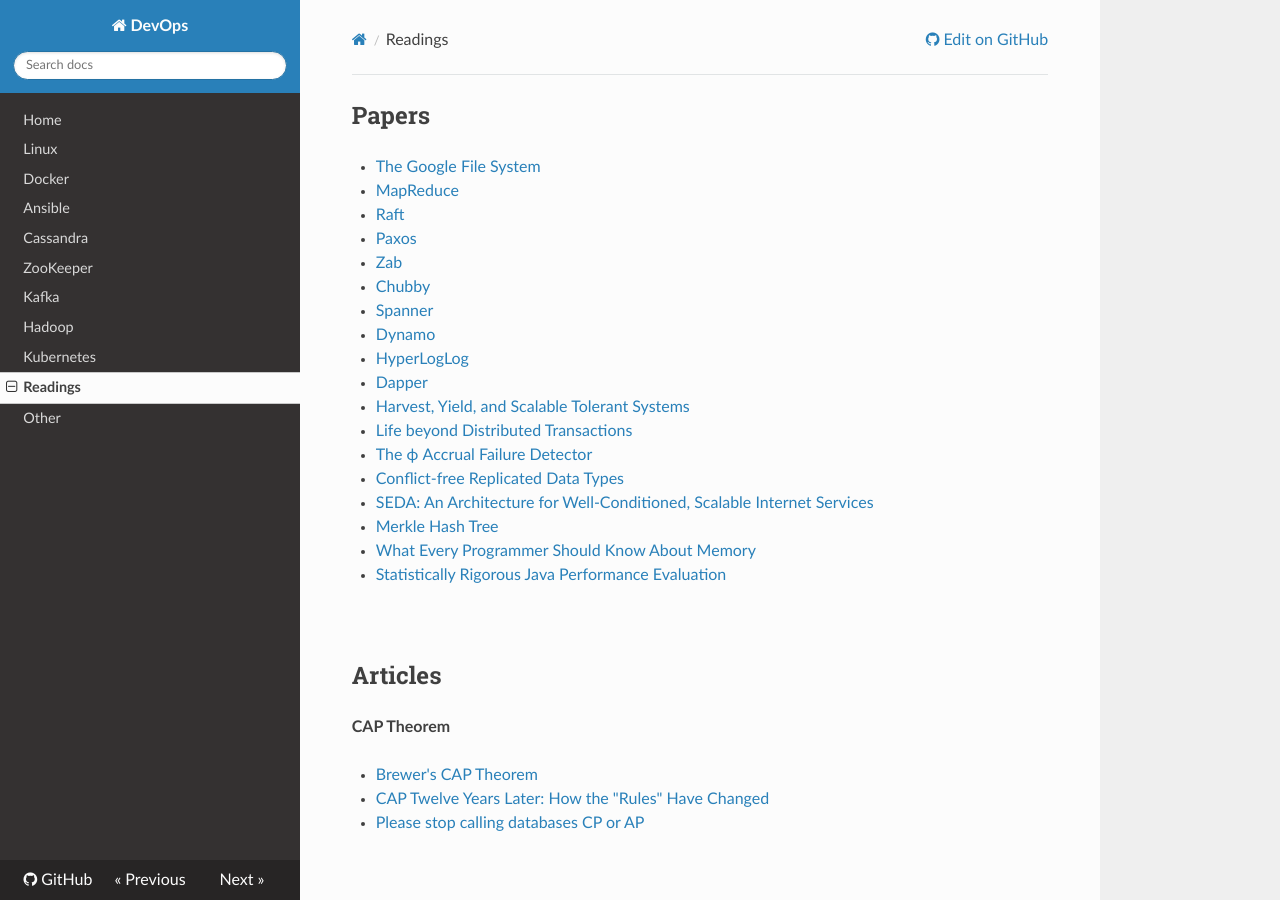
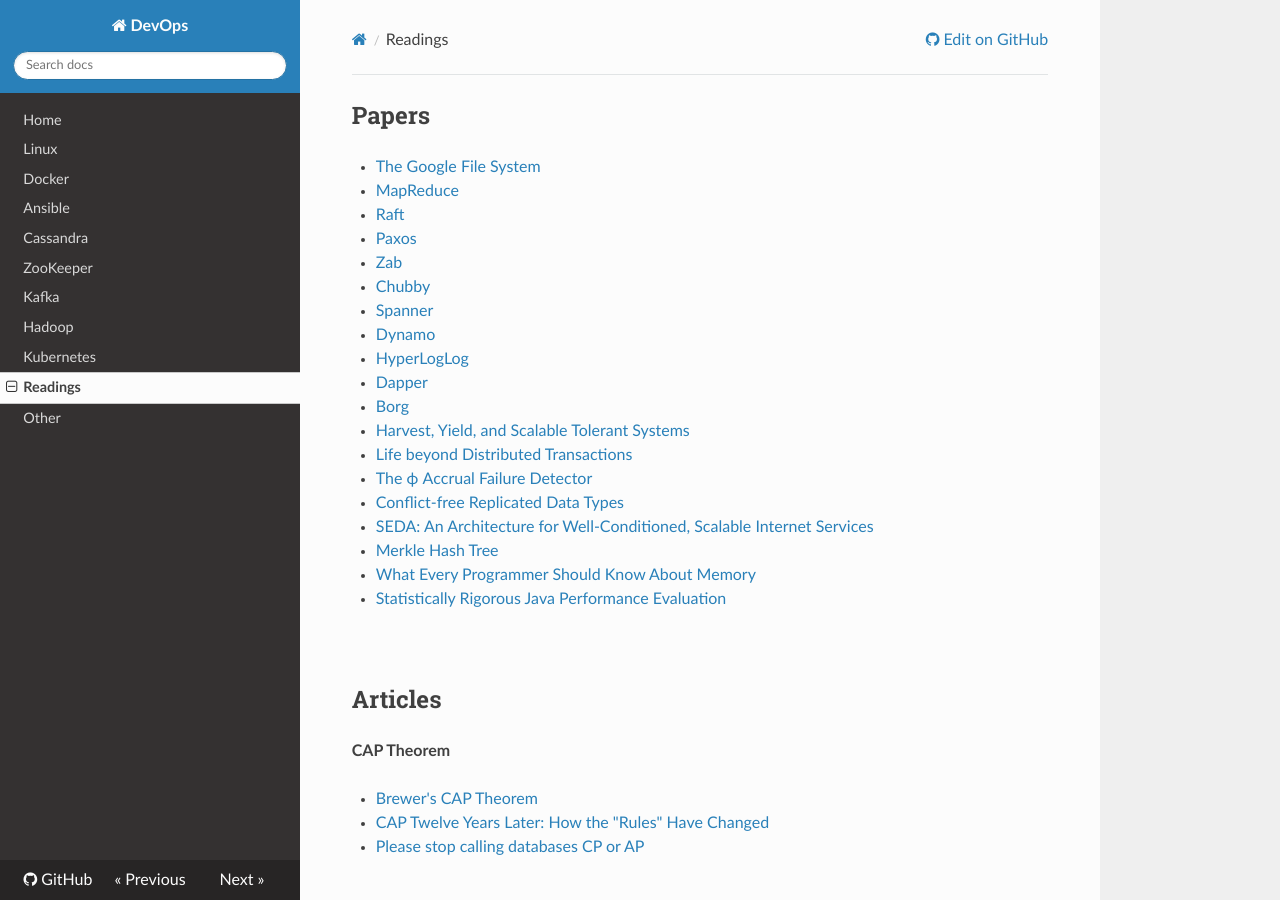
Before and after one commit to niqdev/devops, an MkDocs documentation site: the page built from docs/readings.md, in a window 1280 px wide and 900 px high. Built offline with MkDocs 1.6.1, drawn with Linux system fonts in a browser that asks for light colours; nearby versions of some CDN libraries; old or Windows-style settings are respelled for this version of MkDocs.

Commit message:
doc: add paper

```diff
--- a/docs/readings.md
+++ b/docs/readings.md
@@ -19,6 +19,8 @@
 * [HyperLogLog](https://static.googleusercontent.com/media/research.google.com/en//pubs/archive/40671.pdf)
 
 * [Dapper](https://static.googleusercontent.com/media/research.google.com/en//pubs/archive/36356.pdf)
+
+* [Borg](https://static.googleusercontent.com/media/research.google.com/en//pubs/archive/43438.pdf)
 
 * [Harvest, Yield, and Scalable Tolerant Systems](https://s3.amazonaws.com/systemsandpapers/papers/FOX_Brewer_99-Harvest_Yield_and_Scalable_Tolerant_Systems.pdf)
 
```
